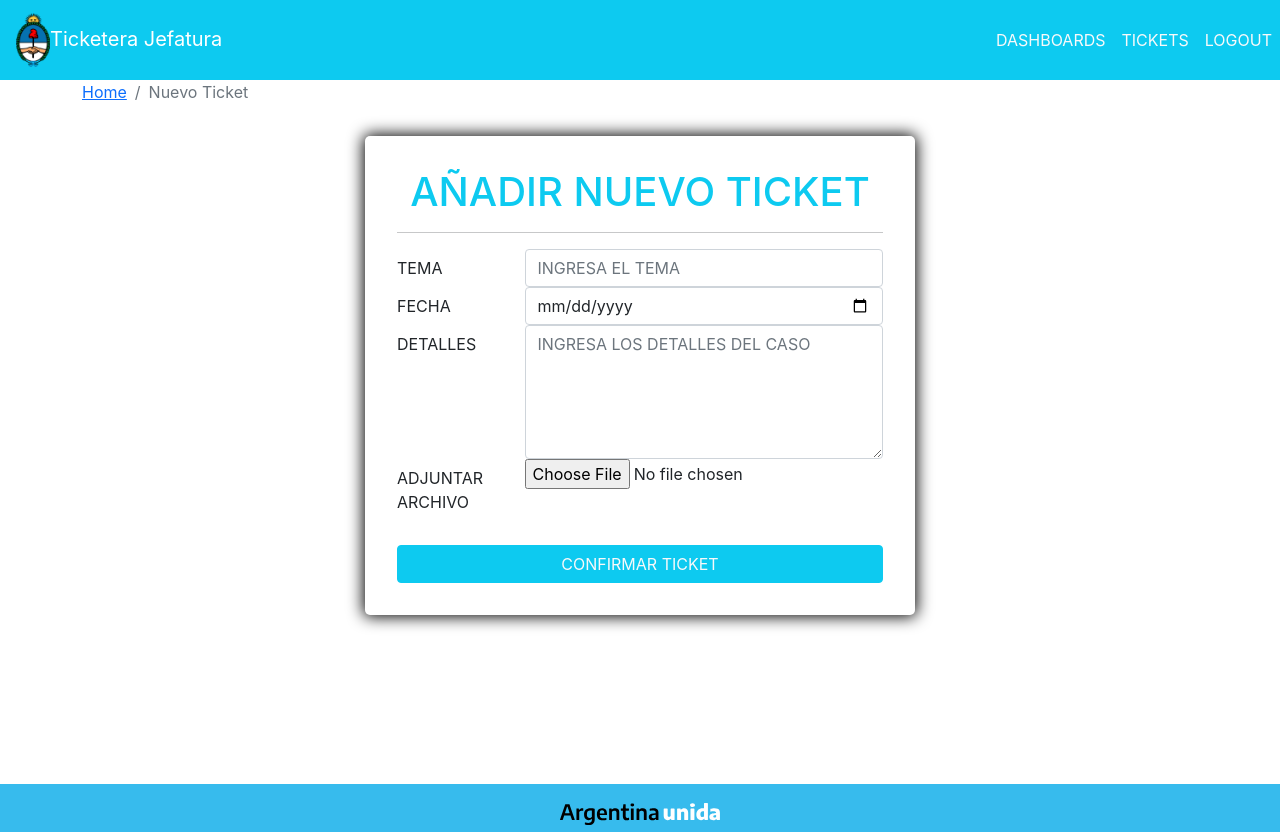
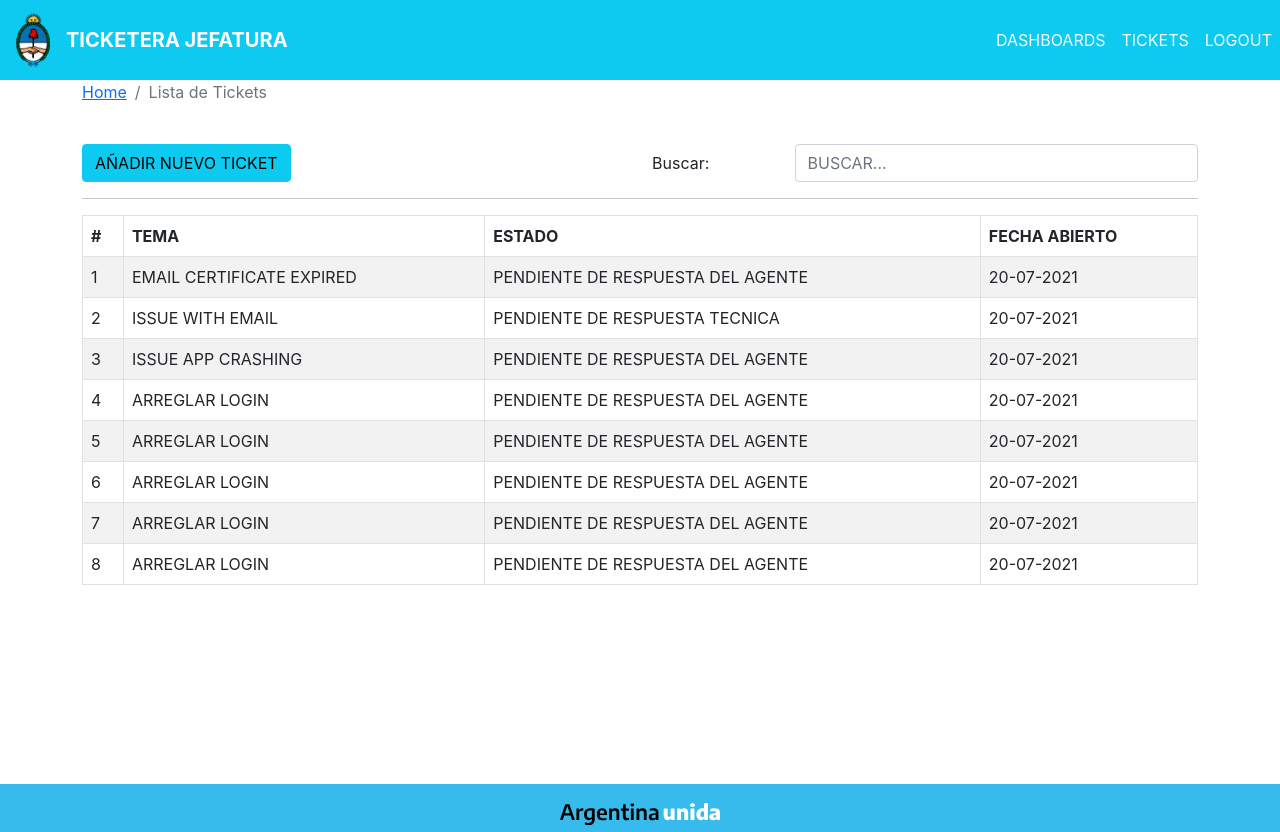
Before and after one commit to alanshalem/crm-frontend, a React (Create React App) app: page / in a window 1280 px wide. Built offline with nearby package versions, Linux system fonts and the light colour scheme; the HTML template or start-up script is replaced by a standard one.

Commit message:
added ticket list page

```diff
--- a/src/App.js
+++ b/src/App.js
@@ -1,9 +1,9 @@
 import "./App.css";
+import TicketList from "./views/TicketList/TicketList";
 import DefaultLayout from "./layout/DefaultLayout";
-// import Dashboard from "./views/Dashboard/Dashboard";
+import { Entry } from "./views/Entry/Entry";
+import Dashboard from "./views/Dashboard/Dashboard";
 import AddTicket from "./views/AddTicket/AddTicket";
-
-// import { Entry } from "./views/Entry/Entry";
 
 function App() {
   return (
@@ -12,7 +12,8 @@ function App() {
       <DefaultLayout>
         {/* SEND PAGE COMPONENT */}
         {/* <Dashboard /> */}
-        <AddTicket />
+        {/* <AddTicket /> */}
+        <TicketList />
       </DefaultLayout>
     </div>
   );
--- a/src/assets/data/dummy-ticket.json
+++ b/src/assets/data/dummy-ticket.json
@@ -1,19 +1,19 @@
 [
     {
         "id": 1,
-        "subject": "ARREGLAR ENTIDAD",
+        "subject": "EMAIL CERTIFICATE EXPIRED",
         "status": "PENDIENTE DE RESPUESTA DEL AGENTE",
         "addedAt": "20-07-2021"
     },
     {
         "id": 2,
-        "subject": "ARREGLAR LOGIN",
+        "subject": "ISSUE WITH EMAIL",
         "status": "PENDIENTE DE RESPUESTA TECNICA",
         "addedAt": "20-07-2021"
     },
     {
         "id": 3,
-        "subject": "ARREGLAR FORMULARIO",
+        "subject": "ISSUE APP CRASHING",
         "status": "PENDIENTE DE RESPUESTA DEL AGENTE",
         "addedAt": "20-07-2021"
     },
--- a/src/components/Header/Header.css
+++ b/src/components/Header/Header.css
@@ -5,6 +5,7 @@
   gap: 1rem;
   color: #ffffff;
   text-transform: uppercase;
+  font-weight: 700;
 }
 
 .escudoArgentina-img {
--- a/src/components/Header/Header.jsx
+++ b/src/components/Header/Header.jsx
@@ -6,7 +6,7 @@ import './Header.css'
 export default function Header() {
     return (
         <Navbar className="mb-2" collapseOnSelect bg="info" variant="dark" expand="md">
-            <Navbar.Brand class="img_title">
+            <Navbar.Brand className="img_title">
                 <img className="escudoArgentina-img" src={EscudoArgentina} alt="escudo argentina" width="50px"></img>
                 Ticketera Jefatura
             </Navbar.Brand>
--- /dev/null
+++ b/src/components/SearchForm/SearchForm.jsx
@@ -0,0 +1,25 @@
+import React from 'react'
+import { Form, Row, Col } from 'react-bootstrap'
+import { PropTypes } from 'prop-types'
+
+export default function SearchForm({ handleOnChange, str }) {
+    return (
+        <div>
+            <Form>
+                <Form.Group as={Row}>
+                    <Form.Label column sm="3">
+                        Buscar: {" "}
+                    </Form.Label>
+                    <Col sm="9">
+                        <Form.Control name="searchStr" onChange={handleOnChange} value={str} placeholder="BUSCAR..."></Form.Control>
+                    </Col>
+                </Form.Group>
+            </Form>
+        </div>
+    )
+}
+
+SearchForm.propTypes = {
+    handleOnChange: PropTypes.func.isRequired,
+    str: PropTypes.string.isRequired,
+}
--- /dev/null
+++ b/src/views/TicketList/TicketList.jsx
@@ -0,0 +1,53 @@
+import React, { useState, useEffect } from "react";
+import { Container, Row, Col, Button } from "react-bootstrap";
+import PageBreadcrumb from "../../components/PageBreadcrumb/PageBreadcrumb";
+import SearchForm from "../../components/SearchForm/SearchForm";
+import TicketTable from "../../components/TicketTable/TicketTable";
+import tickets from "../../assets/data/dummy-ticket.json";
+
+export default function TicketList() {
+    const [str, setStr] = useState("");
+    const [displayTicket, setdisplayTicket] = useState(tickets);
+
+    useEffect(() => {
+    }, [str, displayTicket]);
+    //Cada vez que cambia la variable str o displayTicket
+    const handleOnChange = (e) => {
+        const { value } = e.target;
+        setStr(value);
+        searchTicket(value);
+    };
+
+    const searchTicket = (str) => {
+        //const displayTickets - prototype: Array(Objects) - resultado del filtrado
+        const displayTickets = tickets.filter((row) =>
+            row.subject.toLowerCase().includes(str.toLowerCase())
+        );
+        setdisplayTicket(displayTickets);
+        console.log(displayTickets)
+    };
+    return (
+        <Container>
+            <Row>
+                <Col>
+                    <PageBreadcrumb page="Lista de Tickets" />
+                </Col>
+            </Row>
+
+            <Row className="mt-4">
+                <Col>
+                    <Button variant="info">AÑADIR NUEVO TICKET</Button>
+                </Col>
+                <Col className="text-right">
+                    <SearchForm handleOnChange={handleOnChange} str={str} />
+                </Col>
+            </Row>
+            <hr></hr>
+            <Row>
+                <Col>
+                    <TicketTable tickets={displayTicket}></TicketTable>
+                </Col>
+            </Row>
+        </Container>
+    );
+}
```
Also changed, not shown: src/components/TicketTable/TicketTable.jsx (+7 -0 lines).
